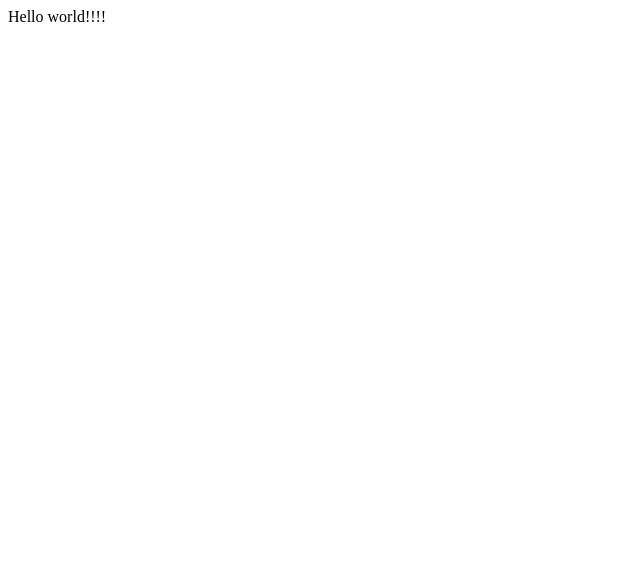
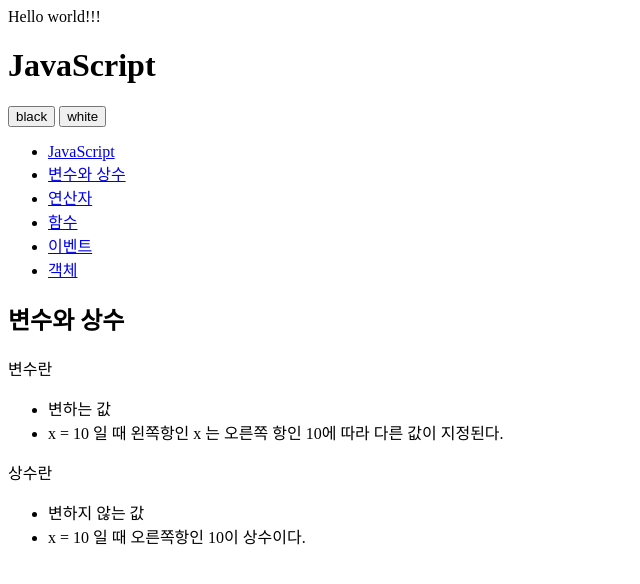
Before and after one commit to dalgyum/opentutorial-moon, a plain HTML site: page index.html in a window 1280 px wide. Shown: the whole page, without its empty margins (0-640 px from the left). Drawn offline with Linux system fonts and the light colour scheme.

Commit message:
add html

```diff
--- a/index.html
+++ b/index.html
@@ -7,7 +7,7 @@
 		Remove this if you use the .htaccess -->
 		<meta http-equiv="X-UA-Compatible" content="IE=edge,chrome=1">
 
-		<title>index</title>
+		<title>it's good</title>
 		<meta name="description" content="">
 		<meta name="author" content="Moon">
 
@@ -19,6 +19,50 @@
 	</head>
 
 	<body>
-		Hello world!!!!
+		Hello world!!!
+		<div>
+			<header>
+				<h1>JavaScript</h1>
+			</header>
+			<div id="toolbar">
+				<input type="button" value="black"/>
+				<input type="button" value="white"/>
+			</div>
+			<nav>
+				<ul>
+					<li><a href="http://opentutorials.org/course/49/17">JavaScript</a></li>
+					<li><a href="http://opentutorials.org/course/49/16">변수와 상수</a></li>
+					<li><a href="http://opentutorials.org/course/49/18">연산자</a></li>
+					<li><a href="http://opentut체orials.org/course/49/19">함수</a></li>
+					<li><a href="http://opentutorials.org/course/49/20">이벤트</a></li>
+					<li><a href="http://opentutorials.org/course/49/21">객체</a></li>
+				</ul>
+			</nav>
+			<article>
+				<h2>변수와 상수</h2>
+				<div>
+					<p>변수란</p>
+					<ul>
+						<li>
+							변하는 값
+						</li>
+						<li>
+							x = 10 일 때 왼쪽항인 x 는 오른쪽 항인 10에 따라 다른 값이 지정된다.
+						</li>
+					</ul>
+					<p>
+						상수란
+					</p>
+					<ul>
+						<li>
+							변하지 않는 값
+						</li>
+						<li>
+							x = 10 일 때 오른쪽항인 10이 상수이다.
+						</li>
+					</ul>
+				</div>
+			</article>
+		</div>
 	</body>
 </html>
```
